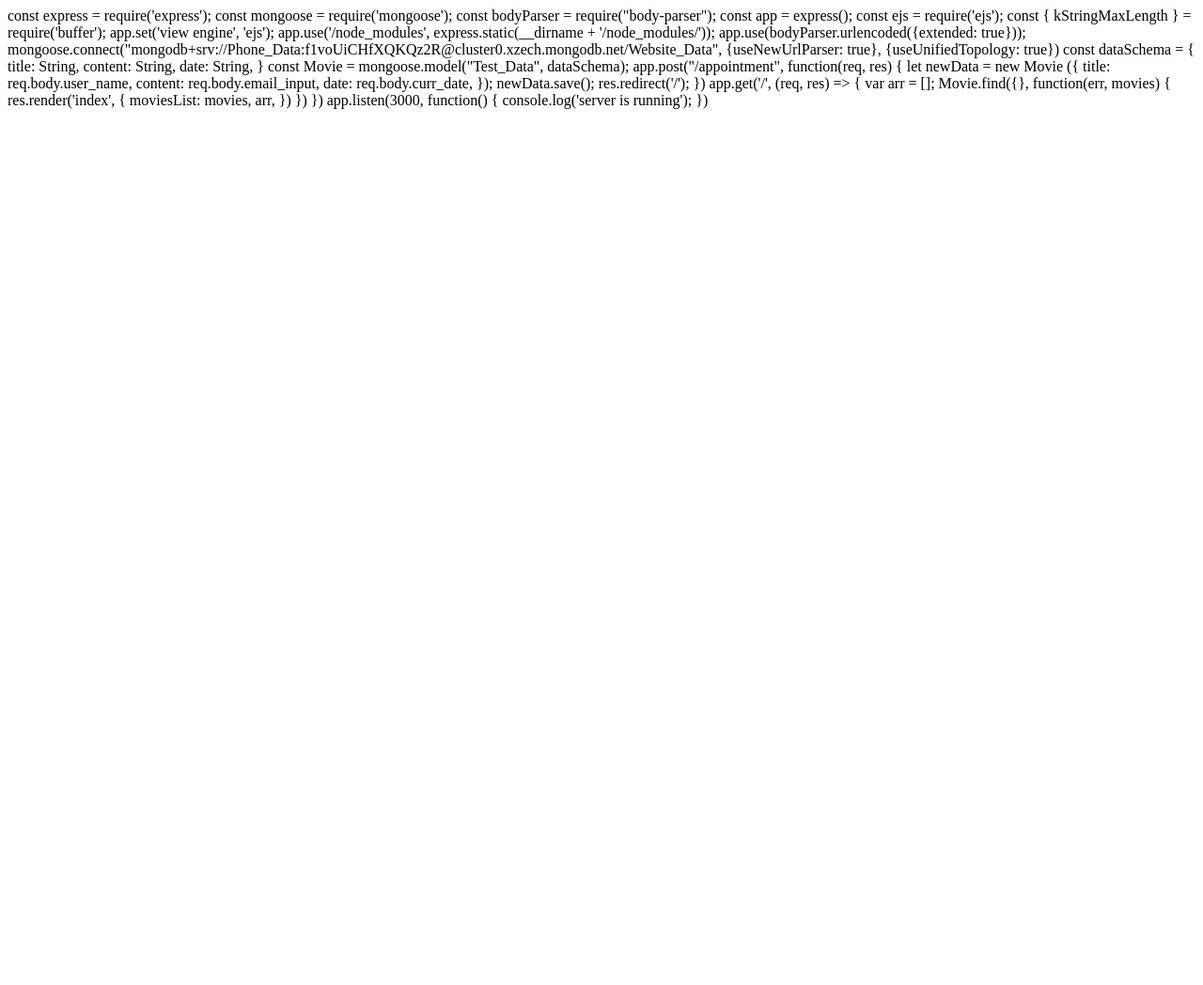
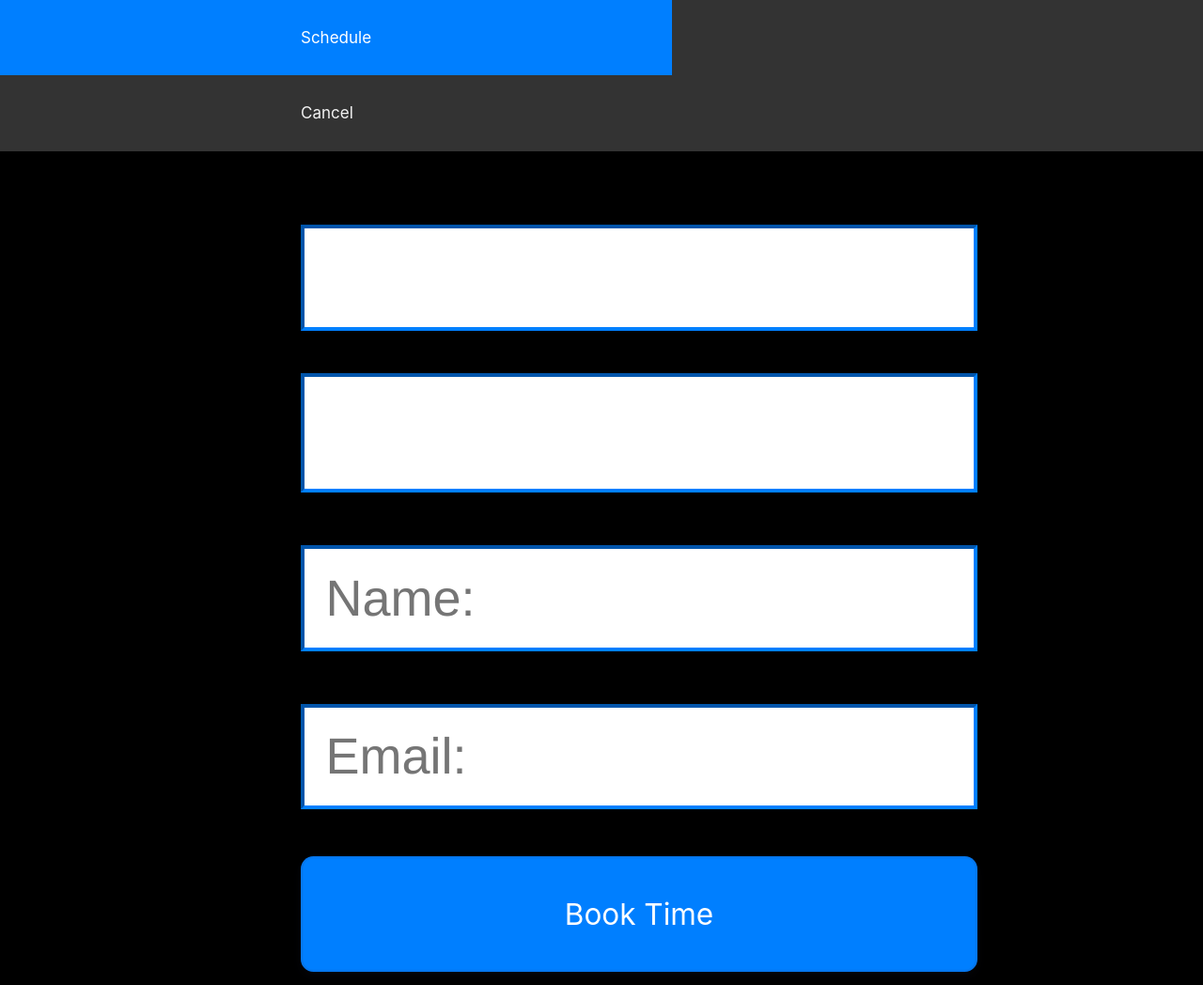
Before and after one commit to AliFakhry/DB_CALENDAR, a Node server app: page / in a window 1280 px wide. Shown: the whole page at 94% size. Before the commit the page ends 116 px from the top, so only its background shows below. Run offline with Node 20, Linux system fonts and the light colour scheme; tables that the repository leaves empty hold one stand-in row (values such as "Sample post"); some libraries are stand-ins or nearby versions.

Commit message:
Update index.ejs

```diff
--- a/views/index.ejs
+++ b/views/index.ejs
@@ -1,48 +1,254 @@
-const express = require('express');
-const mongoose = require('mongoose');
-const bodyParser = require("body-parser");
+<html>
+<meta name="viewport" content="width=device-width, initial-scale=1">
 
-const app = express();
-const ejs = require('ejs');
-const { kStringMaxLength } = require('buffer');
+<link rel="stylesheet" type="text/css" href="node_modules/jquery-datetimepicker/jquery.datetimepicker.css" >
+<script src="node_modules/jquery-datetimepicker/jquery.js"></script>
+<script src="node_modules/jquery-datetimepicker/build/jquery.datetimepicker.full.min.js"></script>
+<link rel="stylesheet" href="https://maxcdn.bootstrapcdn.com/bootstrap/3.3.7/css/bootstrap.min.css" integrity="sha384-BVYiiSIFeK1dGmJRAkycuHAHRg32OmUcww7on3RYdg4Va+PmSTsz/K68vbdEjh4u" crossorigin="anonymous">
 
-app.set('view engine', 'ejs');
-
-app.use('/node_modules', express.static(__dirname + '/node_modules/'));
-
-app.use(bodyParser.urlencoded({extended: true}));
+<head>
 
 
-mongoose.connect("mongodb+srv://Phone_Data:f1voUiCHfXQKQz2R@cluster0.xzech.mongodb.net/Website_Data", {useNewUrlParser: true}, {useUnifiedTopology: true})
-
-const dataSchema = {
-    title: String,
-    content: String,
-    date: String,
+<style>
+/* width */
+/* width */
+::-webkit-scrollbar {
+  width: 10px;
+}
+/* Track */
+::-webkit-scrollbar-track {
+  background: #f1f1f1;
 }
 
-const Movie = mongoose.model("Test_Data", dataSchema);
+/* Handle */
+::-webkit-scrollbar-thumb {
+  background: #888;
+}
+/* Handle on hover */
+::-webkit-scrollbar-thumb:hover {
+  background: #555;
+}
+.center {
+  margin: auto;
+  width:50%;
+  zoom: 2.25;
+}
+input[type=text] {
+  padding:10px;
+  border:10;
+  box-shadow:0 0 15px 4px rgba(0,0,0,0.06);
+  width: 320px;
+  border-color: #007fff;
+}
+/* CSS */
+.button-9 {
+  appearance: button;
+  backface-visibility: hidden;
+  background-color: #007fff;
+  border-radius: 6px;
+  border-width: 0;
+  box-shadow: rgba(50, 50, 93, .1) 0 0 0 1px inset,rgba(50, 50, 93, .1) 0 2px 5px 0,rgba(0, 0, 0, .07) 0 1px 1px 0;
+  box-sizing: border-box;
+  color: #fff;
+  cursor: pointer;
+  font-family: -apple-system,system-ui,"Segoe UI",Roboto,"Helvetica Neue",Ubuntu,sans-serif;
+  font-size: 100%;
+  height: 55px;
+  line-height: 1.15;
+  margin: 12px 0 0;
+  outline: none;
+  overflow: hidden;
+  padding: 0 25px;
+  position: relative;
+  text-align: center;
+  text-transform: none;
+  transform: translateZ(0);
+  transition: all .2s,box-shadow .08s ease-in;
+  user-select: none;
+  -webkit-user-select: none;
+  touch-action: manipulation;
+  width: 320px;
+}
+.button-9:disabled {
+  cursor: default;
+}
+.button-9:focus {
+  box-shadow: rgba(50, 50, 93, .1) 0 0 0 1px inset, rgba(50, 50, 93, .2) 0 6px 15px 0, rgba(0, 0, 0, .1) 0 2px 2px 0, rgba(50, 151, 211, .3) 0 0 0 4px;
+}
+.shift_down {
+  padding-top: 10px;
+}
+* {
+/*   box-shadow: 0 0 0 1px red; */
+  box-sizing: border-box;
+}
+/* Add a black background color to the top navigation */
+.topnav {
+  background-color: #333;
+  overflow: hidden;
 
-app.post("/appointment", function(req, res) {
-    let newData = new Movie ({
-        title: req.body.user_name,
-        content: req.body.email_input,
-        date: req.body.curr_date,
-    });
-    newData.save();
-    res.redirect('/');
-})
+}
+/* Style the links inside the navigation bar */
+.topnav a {
+  float: left;
+  color: #f2f2f2;
+  text-align: center;
+  padding: 28px 320px;
+  text-decoration: none;
+  font-size: 17px;
+  font-family: -apple-system,system-ui,"Segoe UI",Roboto,"Helvetica Neue",Ubuntu,sans-serif;
+}
+/* Change the color of links on hover */
+.topnav a:hover {
+  background-color: #ddd;
+  color: black;
+}
+/* Add a color to the active/current link */
+.topnav a.active {
+  background-color: #007fff;
+  color: white;
+}
+</style>
+</head>
 
-app.get('/', (req, res) => {
-    var arr = [];
-    Movie.find({}, function(err, movies) {
-        res.render('index', {
-            moviesList: movies,
-            arr,
-        })
-    })
-})
+<div class="topnav">
+  <a class="active" href="#home">Schedule</a>
+  <a href="#cancel">Cancel</a>
+</div>
 
-app.listen(3000, function() {
-    console.log('server is running');
-})
+<script>
+  var amount = [];
+  var times = [];
+</script>
+
+<form action="/appointment" method="post">
+<body style="background-color:black;">
+    <div class="center" >
+        <div class = "shift_down">
+        <div><h3>
+            <label for="curr_date"></label>
+            <input type="text" id="curr_date" placeholder="" name="curr_date" readonly />
+            <span class="validity"></span>
+          </div> </h3>
+        <h2><input id="input" type="text" ></h2>
+        </div>
+        <div><h3>
+          <label for="user_name"></label>
+          <input type="text" id="user_name" placeholder="Name:" name="user_name" required />
+          <span class="validity"></span>
+        </div> </h3>
+        <div><h3>
+          <label for="email_input"></label>
+          <input type="text" id="email_input" placeholder="Email:" name="email_input" required />
+          <span class="validity"></span>
+        </div> </h3>
+
+        <input type="submit" class="button-9" value="Book Time"></input>
+  </div>
+</body>
+</form>
+</html>
+
+<p hidden>
+  <%moviesList.forEach(movie => {%>
+    <%=arr.push(movie.date + "_")%>
+  <%})%>
+</p>
+
+
+<script>
+function hideIt(){
+    $( "#input" ).datetimepicker( "destroy" );
+    $( "#input" ).hide();
+}
+function showIt(times_left){
+    for (var i = 0; i < times_left.length; i++){
+      if (times_left[i] == ' 5:00' || times_left[i] == '5:00'){
+        times_left[i] = '17:00';
+      }
+      else if (times_left[i] == ' 2:00' || times_left[i] == '2:00'){
+        times_left[i] = '14:00';
+      }
+      else if (times_left[i] == ' 11:00' || times_left[i] == '11:0'  || times_left[i] == ' 11:0'){
+        times_left[i] = '11:00';
+      }
+      else if (times_left[i] == ' 8:00' || times_left[i] == ' 08:0'){
+        times_left[i] = '8:00';
+      }
+    }
+    times_total = ['8:00', '11:00', '14:00', '17:00']
+    for (var i = 0; i < times_total.length; i++){
+      if (times_left.includes(times_total[i])){
+        times_total.splice(i,1);
+      }
+    }
+    $('#input').datetimepicker({
+    theme: "dark",
+    minDate: new Date(),
+    datepicker: true,
+    timepicker: true,
+    inline:true,
+    format: 'M-d-Y',
+    lang:'ru',
+    allowTimes: times_total,
+    formatDate: 'M.d.Y',
+    onSelectDate: re_run,
+    onSelectTime: re_run
+});
+}
+let test = "<%= arr %>".replaceAll("_,", "_");
+test = test.split("_")
+for (var i = 0; i < test.length-1; i++){
+      amount.push(test[i].slice(1,12));
+}
+for (var i = 0; i < test.length-1; i++){
+      amount[i] = amount[i].replaceAll(" ", ".");
+}
+for (var i = 0; i < test.length-1; i++){
+      times.push(test[i].slice(13,18));
+}
+
+$('#input').datetimepicker({
+  theme: "dark",
+  minDate: new Date(),
+  datepicker: true,
+  timepicker: true,
+  inline:true,
+  format: 'M-d-Y',
+  lang:'ru',
+  allowTimes:[
+  '8:00', '11:00', '14:00',
+  '17:00'
+ ],
+  formatDate: 'M.d.Y',
+  onSelectDate: re_run,
+  onSelectTime: re_run
+});
+function re_run() {
+
+  let date_val = $('#input').datetimepicker('getValue');
+  let val = date_val.toString().slice(3,15)
+  let val_2 = date_val.toString().slice(16, 21)
+  let val_3 = date_val.toString().slice(16, 18)
+  if (parseInt(val_3) > 12){
+      val_3 = (parseInt(val_3) - 12).toString();
+      val_2 = val_3 + val_2.slice(2,5) + " PM"
+  }
+  else{
+    val_2 += " AM"
+  }
+  let new_val = document.getElementById("curr_date").value = val + ", " + val_2;
+  new_val = new_val.replaceAll(" ", ".").slice(1,12);
+
+  var times_left = []
+
+  for (var i =0; i < test.length-1; i++){
+    if (amount[i] == new_val){
+      times_left.push(times[i]);
+    }
+  }
+
+  javascript:hideIt()
+  javascript:showIt(times_left)
+};
+</script>
```
